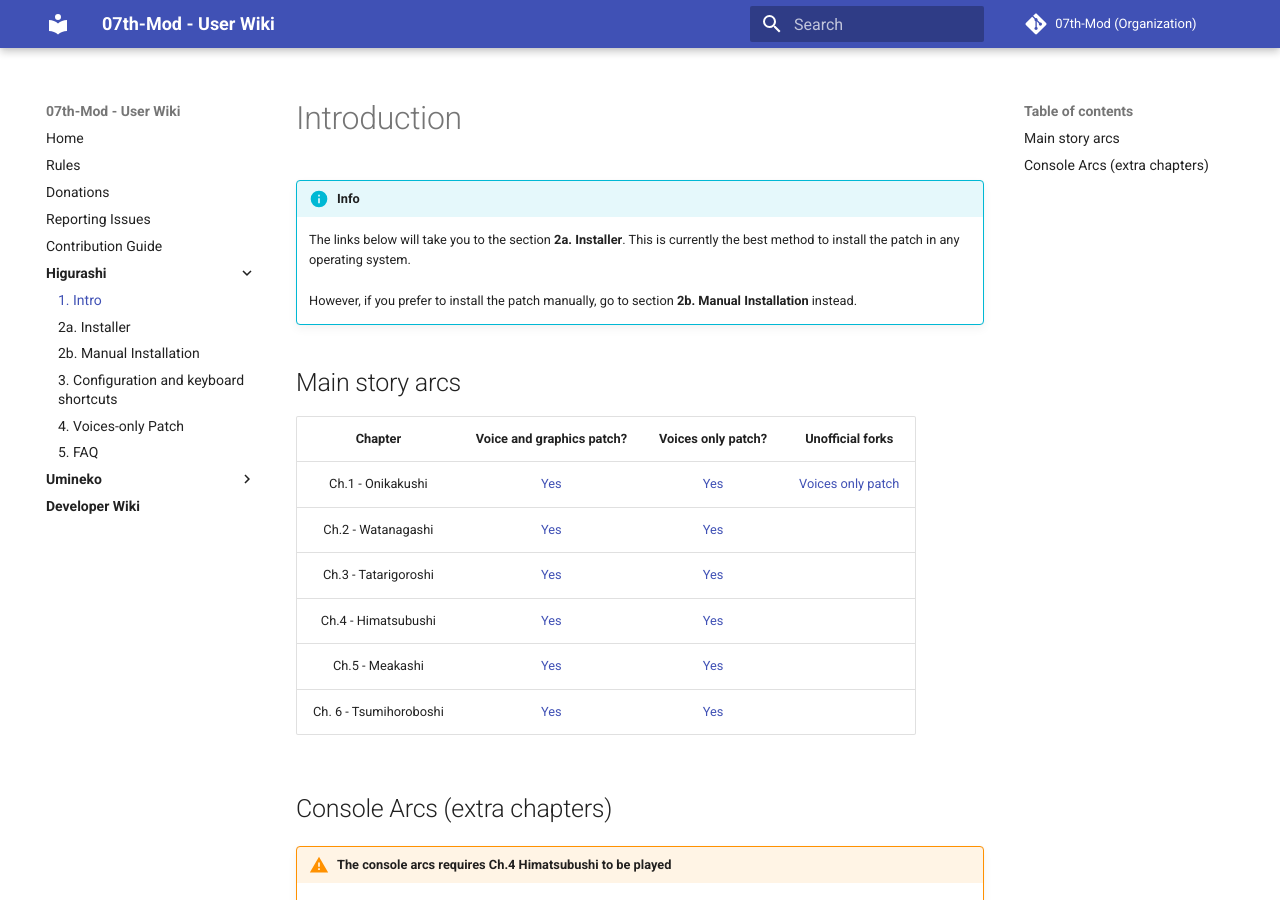
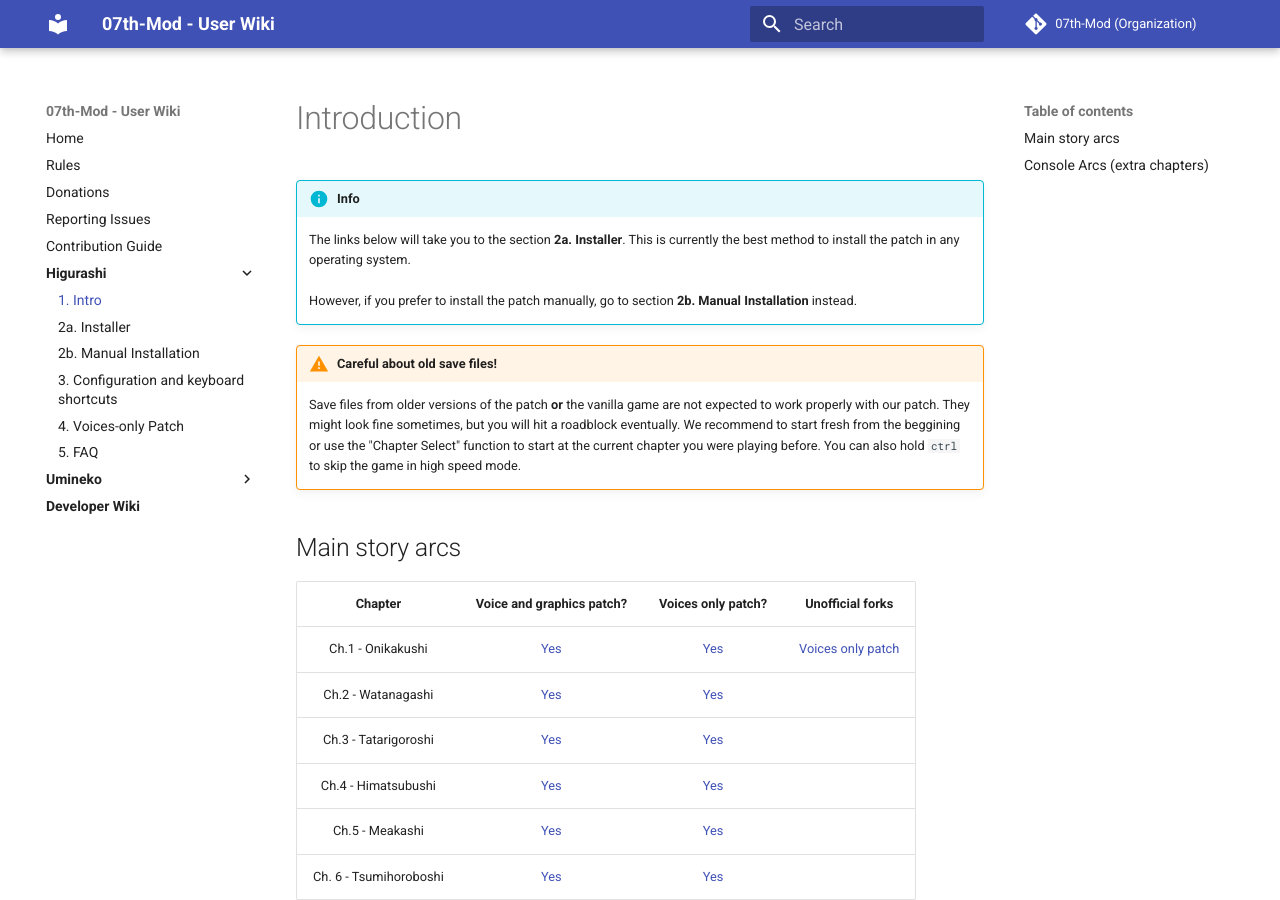
Before and after one commit to 07th-mod/wiki, an MkDocs documentation site: the page built from docs/Higurashi/Higurashi-Getting-started.md, in a window 1280 px wide and 900 px high. Built offline with MkDocs 1.6.1 and Material for MkDocs 9.7.7, drawn with Linux system fonts in a browser that asks for light colours.

Commit message:
Add warning about saves

```diff
--- a/docs/Higurashi/Higurashi-Getting-started.md
+++ b/docs/Higurashi/Higurashi-Getting-started.md
@@ -3,6 +3,9 @@
 !!! info
     The links below will take you to the section **2a. Installer**. This is currently the best method to install the patch in any operating system.<br></br>
     However, if you prefer to install the patch manually, go to section **2b. Manual Installation** instead.
+
+!!! warning "Careful about old save files!"
+    Save files from older versions of the patch **or** the vanilla game are not expected to work properly with our patch. They might look fine sometimes, but you will hit a roadblock eventually. We recommend to start fresh from the beggining or use the "Chapter Select" function to start at the current chapter you were playing before. You can also hold ``ctrl`` to skip the game in high speed mode.
 
 ## Main story arcs
 
```
